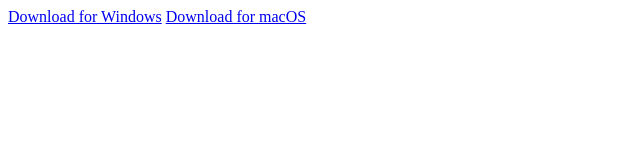
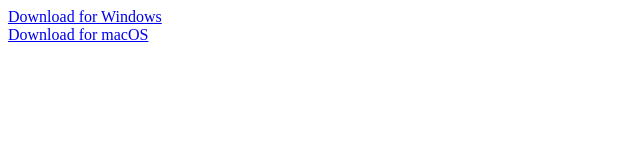
Before and after one commit to ccomai92/ccomai92.github.io, a plain HTML site: page index.html in a window 1280 px wide. Shown: the whole page, without its empty margins (0-640 px from the left). Drawn offline with Linux system fonts and the light colour scheme.

Commit message:
Update index.html

```diff
--- a/index.html
+++ b/index.html
@@ -2,8 +2,8 @@
 <html>
 <body>
 
-<a href="GoblinDefense/GoblinDefense.zip">Download for Windows</a>
-<a href="GoblinDefense/GoblinDefenseMAC.zip">Download for macOS</a>
+<a href="GoblinDefense/GoblinDefense.zip">Download for Windows</a><br>
+<a href="GoblinDefense/GoblinDefenseMAC.zip">Download for macOS</a><br>
 
 </body>
 </html>
```
